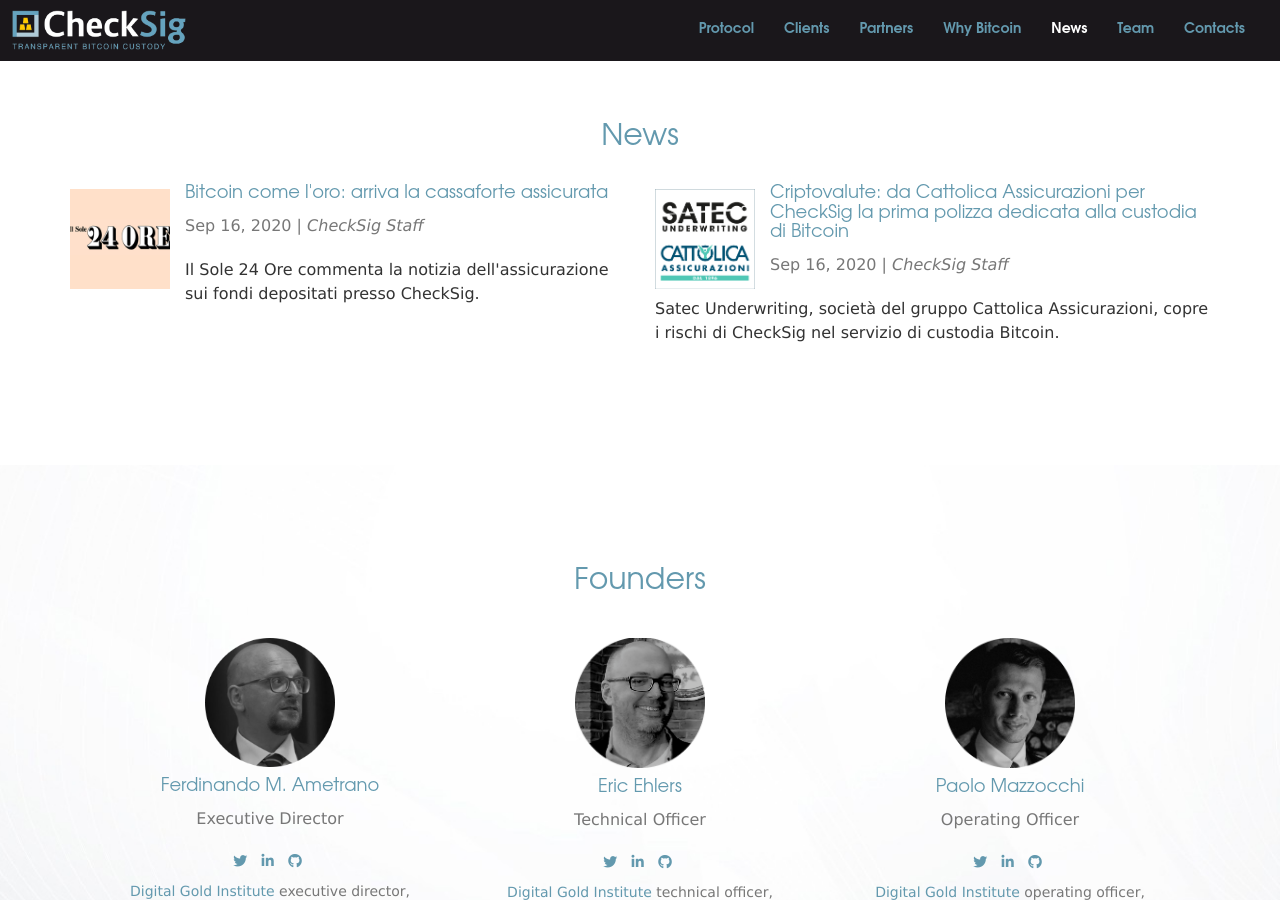
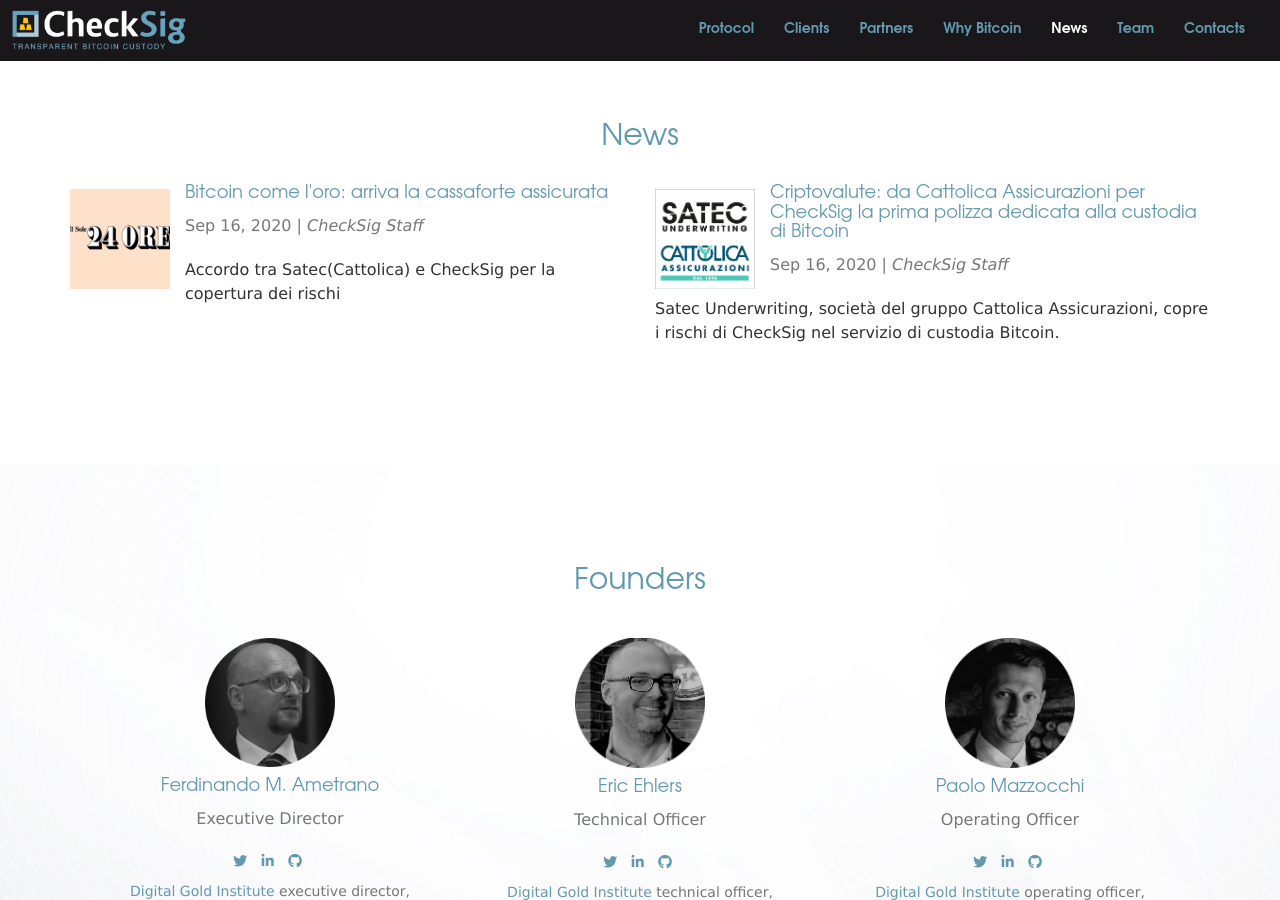
Before and after one commit to checksig-custody/checksig-custody.github.io, a Jekyll site: the page built from index.html, in a window 1280 px wide and 900 px high, scrolled down 2556 px. Built offline with Jekyll 4.4.1, drawn with Linux system fonts in a browser that asks for light colours.

Commit message:
new post

```diff
--- a/_posts/2020-09-16-Sole240re.md
+++ b/_posts/2020-09-16-Sole240re.md
@@ -2,7 +2,7 @@
 layout: post
 comments: false
 title: "Bitcoin come l'oro: arriva la cassaforte assicurata"
-subtitle: "Il Sole 24 Ore commenta la notizia dell'assicurazione sui fondi depositati presso CheckSig."
+subtitle: "Accordo tra Satec(Cattolica) e CheckSig per la copertura dei rischi"
 author: "CheckSig Staff"
 image:
     main: 20200916-Sole24Ore.png
@@ -10,3 +10,9 @@
 published: true
 newsfeed: true
 ---
+
+E' Pierangelo Soldavini a lanciare su Il Sole 24 Ore la notizia della prima polizza dedicata alla custodia di Bitcoin in Italia. Accordo di copertura che ha visto la collaborazione di CheckSig con il team tecnico di Satec Underwriting e di CATTRe, società di riassicurazione per rischi non tradizionali del Gruppo Cattolica.
+
+Questa partnership strategica garantisce ai clienti privati e istituzionali che si avvalgono dei servizi di custodia di CheckSig la copertura assicurativa fino ad 1 milione di euro per le operazioni di prelievo dei bitcoin.
+
+Come ha evidenziato Soldavini, il mercato delle cryptovalute è offuscato da paradigmi di sicurezza mai pubblici o documentati, ed è per questo soggetto a frodi e scandali. La scelta di Cattolica Assicurazioni come partner strategico evidenzia la volontà di CheckSig di posizionarsi leader per professionalità e sicurezza. Visione confermata anche nella scelta dei partner tecnici e legali, con la quale ci impegnamo a far emergere la quota di mercato che vuole operare in maniera corretta, trasparente e secondo le normative vigenti.
```
